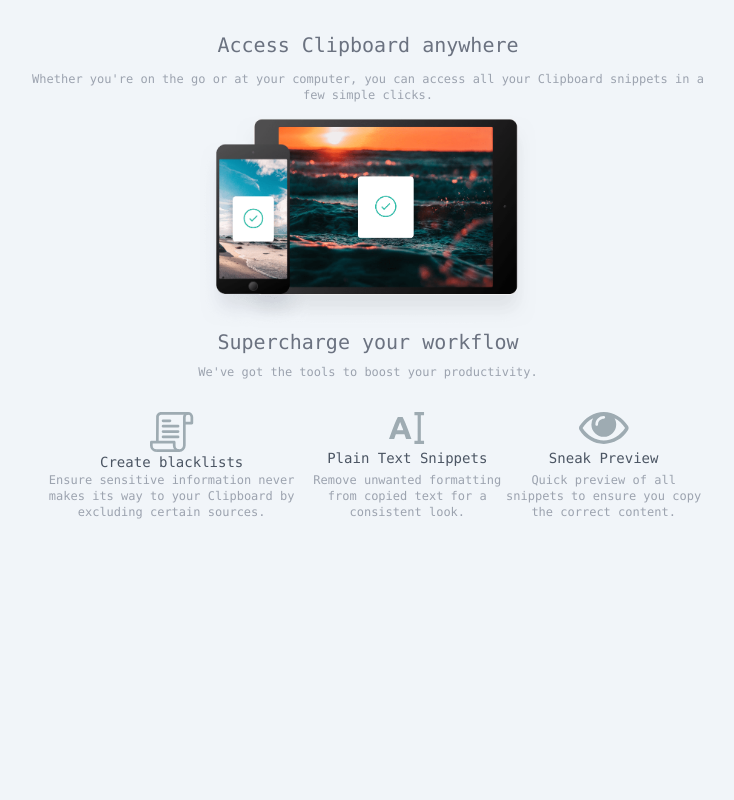
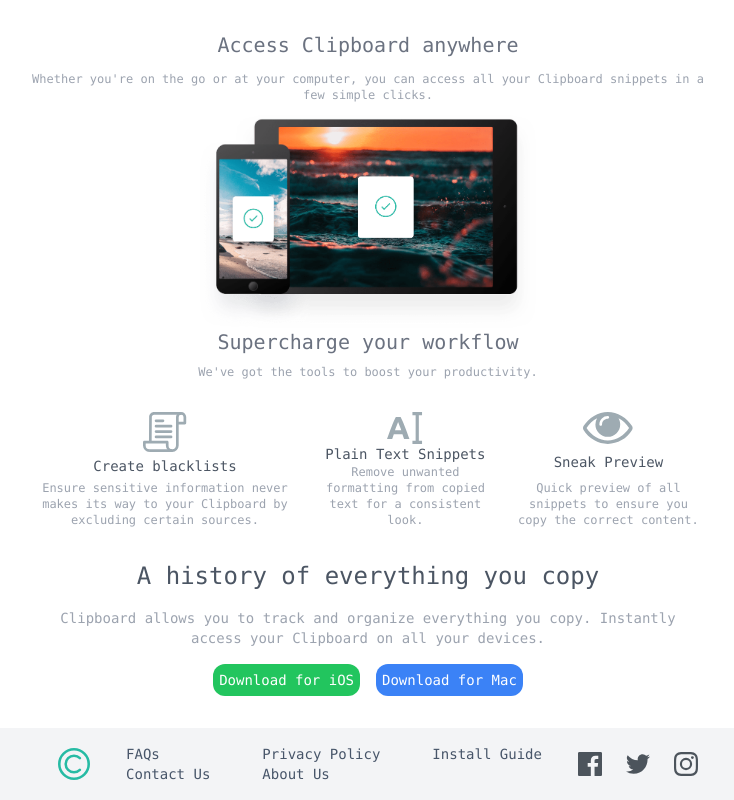
Before and after one commit to Muthomi-Brian/clipboard-landing-page-master, a website: page src/index.html in a window 1280 px wide. Shown: the part 633-1433 px from the top of the page, without its empty margins (272-1006 px from the left). Before the commit the page ends 1153 px from the top, so only its background shows below. Drawn offline with Linux system fonts and the light colour scheme.

Commit message:
project complete

```diff
--- a/src/index.html
+++ b/src/index.html
@@ -16,7 +16,7 @@
 
     <title>Frontend Mentor | Clipboard landing page</title>
   </head>
-  <body class="bg-slate-100 font-mono">
+  <body class="bg-white font-mono">
     <div
       class="container w-4/5 mx-auto max-w-2xl mt-8 flex flex-col items-center gap-8"
     >
@@ -50,9 +50,7 @@
             Mac and iOS apps will help you organize everything.
           </p>
         </section>
-        <section
-          class="flex flex-col sm:justify-center gap-4 lg:justify-between lg:flex-row"
-        >
+        <section class="flex flex-col gap-4 lg:flex-row sm:text-center">
           <img
             src="/images/image-computer.png"
             alt="image-computer"
@@ -102,7 +100,7 @@
           </p>
         </section>
 
-        <section class="flex flex-col lg:flex-row">
+        <section class="flex flex-col lg:flex-row gap-4 flex-1">
           <div class="text-center flex flex-col items-center">
             <img src="/images/icon-blacklist.svg" alt="icon-blacklist" />
             <h2 class="text-sm text-gray-600 m-auto">Create blacklists</h2>
@@ -127,7 +125,55 @@
             </p>
           </div>
         </section>
+        <section class="text-center flex flex-col gap-4 items-center">
+          <h1 class="text-2xl text-gray-600">
+            A history of everything you copy
+          </h1>
+          <p class="text-gray-400 text-sm">
+            Clipboard allows you to track and organize everything you copy.
+            Instantly access your Clipboard on all your devices.
+          </p>
+          <div class="flex gap-4 flex-col lg:flex-row">
+            <button
+              class="text-white bg-green-500 hover:bg-green-300 text-sm p-1.5 rounded-xl"
+            >
+              Download for iOS
+            </button>
+            <button
+              class="text-white bg-blue-500 hover:bg-blue-300 text-sm p-1.5 rounded-xl"
+            >
+              Download for Mac
+            </button>
+          </div>
+        </section>
       </article>
     </div>
+    <footer
+      class="w-full bg-gray-100 text-slate-600 text-sm flex justify-center pt-4 pb-4 mt-8"
+    >
+      <section class="mx-auto max-w-2xl flex flex-col  lg:flex-row gap-5">
+        <img
+          src="/images/main-logo.svg"
+          alt="main-logo"
+          class="w-8 ml-5 block object-contain"
+        />
+        <div class="flex-col mx-4 ">
+          <h2>FAQs</h2>
+          <h2>Contact Us</h2>
+        </div>
+        <div class="flex-col mx-4">
+          <h2>Privacy Policy</h2>
+          <h2>About Us</h2>
+        </div>
+        <div class="flex-col mx-4">
+          <h2>Install Guide</h2>
+        </div>
+        <section class="flex gap-6">
+          <img src="/images/icon-facebook.svg" alt="icon-facebook" class="w-6 object-contain" />
+          <img src="/images/icon-twitter.svg" alt="icon-twitter" class="w-6 object-contain" />
+          <img src="/images/icon-instagram.svg" alt="icon-instagram" class="w-6 object-contain" />
+        </section>
+      </section>
+    </footer>
   </body>
 </html>
```
Also changed, not shown: src/output.css.
